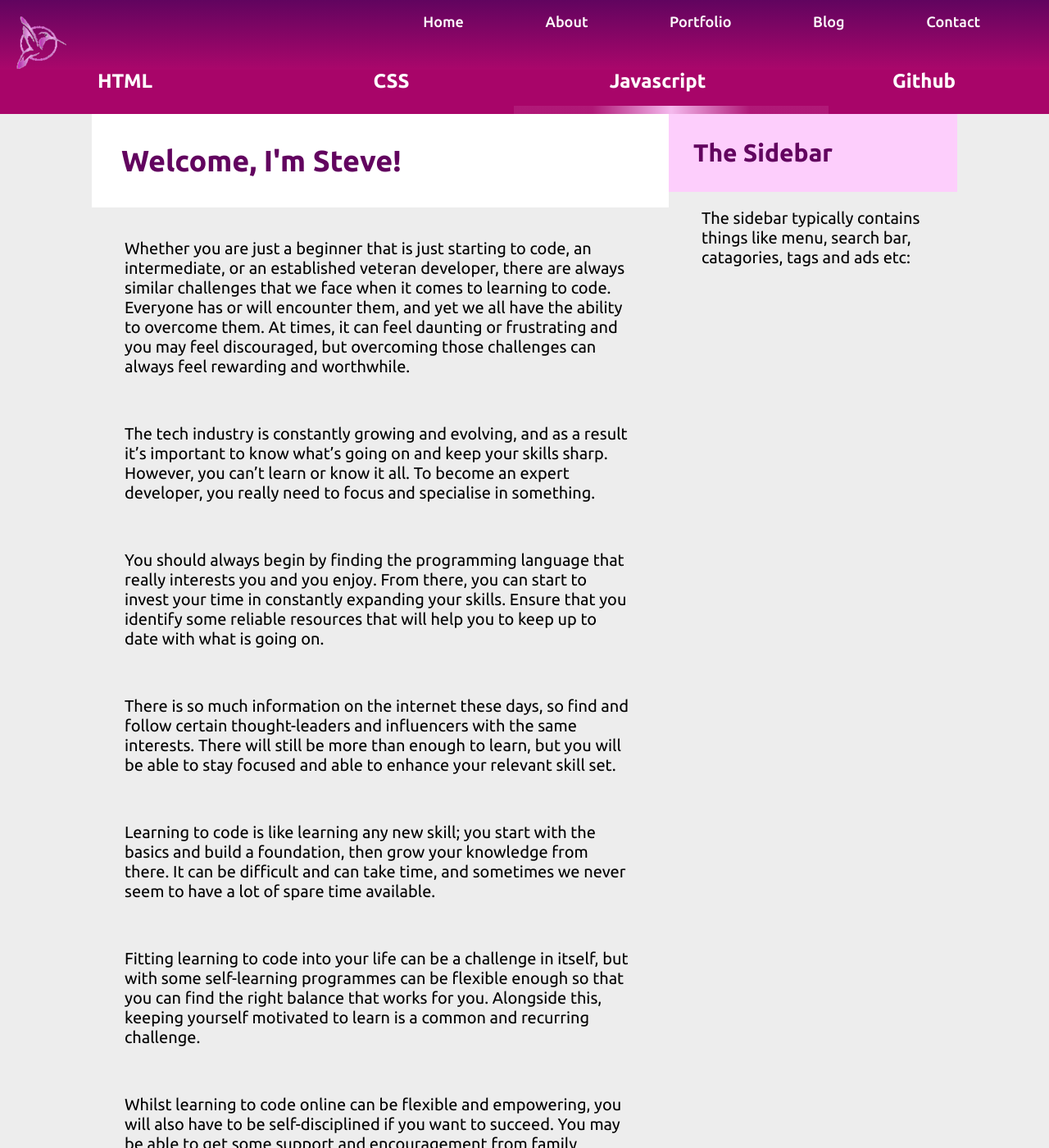
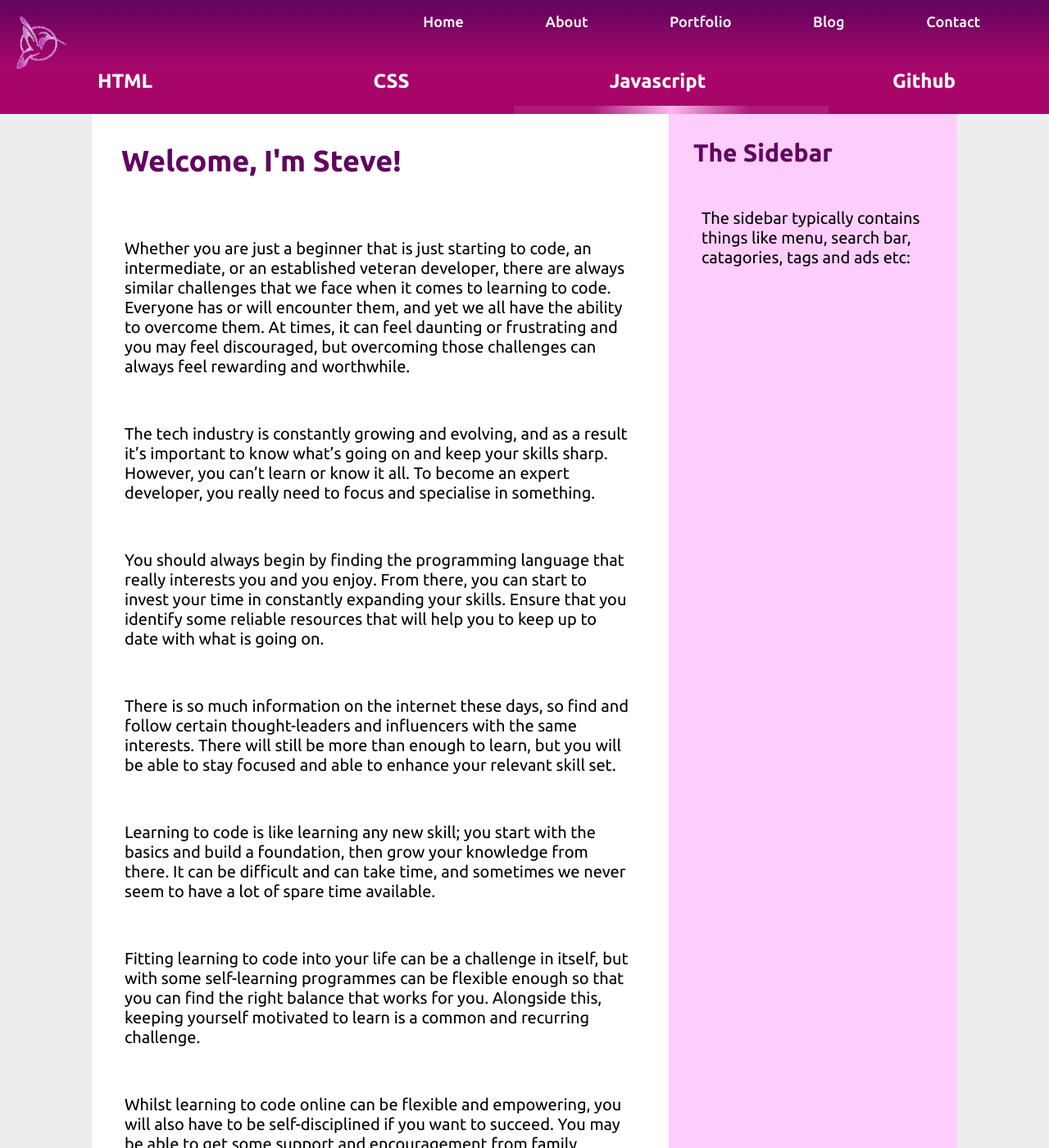
Before and after one commit to Steve-AB/Steve-AB.github.io, a Jekyll site: the page built from index.html, in a window 1280 px wide and 1400 px high. Shown: the whole window at 82% size. Built offline with Jekyll 4.4.1, drawn with Linux system fonts in a browser that asks for light colours; nearby versions of some CDN libraries.

Commit message:
update files

```diff
--- a/css/main.css
+++ b/css/main.css
@@ -53,10 +53,10 @@
 	background: #ededed;
  min-height: 100vh;
 }
-.main-content h2 {
+.main-content {
  background: white;
 }
-.sidebar h3 {
+.sidebar {
  background: #fdcefc;
 }
 /*--------------------------------------------------------------
```
